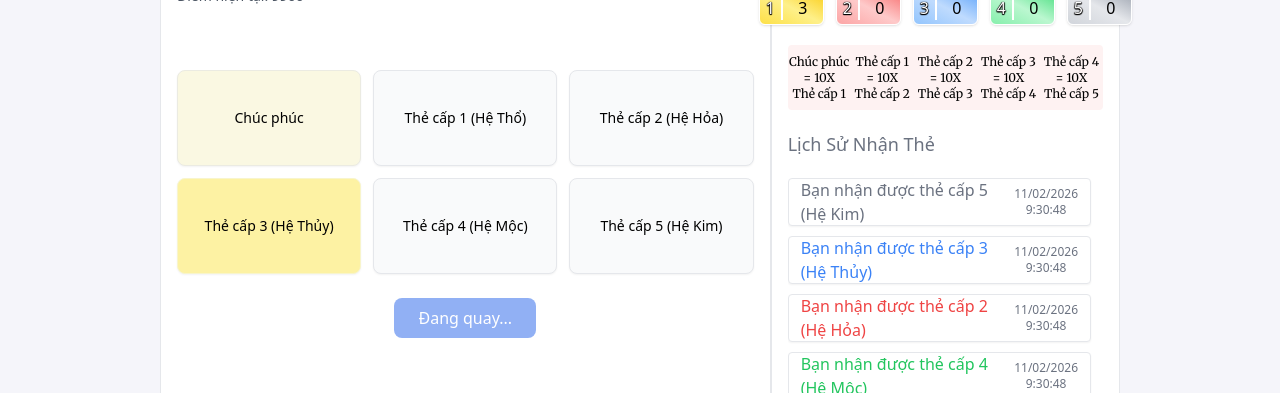
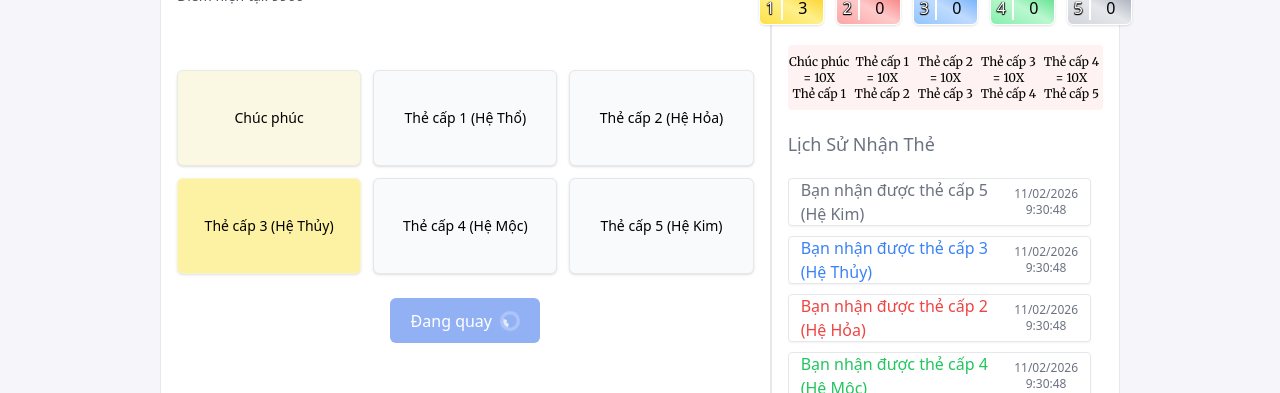
Before and after one commit to SongDuy/web-an-thanh-food, a React (Create React App) app in the folder frontend-web/: page /account/rewards in a window 1280 px wide. Both pictures are taken after a click on the button "Quay (100 điểm)". Shown: the part 254-647 px from the top of the page. Built offline with nearby package versions, Linux system fonts and the light colour scheme; what i18n-iso-countries would draw is missing.

Commit message:
new commit

```diff
--- a/frontend-web/src/pages/account/Rewards.js
+++ b/frontend-web/src/pages/account/Rewards.js
@@ -113,7 +113,7 @@ const AccountRewardsPage = () => {
                             {rewards.map((item, i) => (
                                 <div
                                     key={i}
-                                    className={`h-24 flex items-center justify-center text-center text-sm font-medium rounded-lg border shadow-sm transition-all duration-200
+                                    className={`h-24 flex items-center justify-center text-center text-sm font-medium rounded-md border shadow transition-all duration-200
                                         ${activeIndex === i
                                             ? "bg-yellow-200 border-yellow-100"
                                             : "bg-gray-50"}
@@ -125,21 +125,51 @@ const AccountRewardsPage = () => {
                         </div>
 
                         <div className="w-full flex flex-col items-center justify-center">
-                            {/* Kết quả */}
-                            {result && !spinning && (
-                                <div className="mb-4 text-green-600 font-semibold animate-pulse">
-                                    🎯 Kết quả: {result.name}
-                                </div>
-                            )}
 
                             {/* Nút quay */}
                             <button
                                 onClick={spin}
                                 disabled={spinning}
-                                className="px-6 py-2 rounded-lg bg-blue-600 text-white hover:bg-blue-700 disabled:opacity-50"
+                                className="w-[150px] h-[45px] rounded-md bg-blue-600 text-white font-medium hover:bg-blue-700 disabled:opacity-50 flex items-center justify-center gap-2"
                             >
-                                {spinning ? "Đang quay..." : "Quay (100 điểm)"}
+                                {spinning ? (
+                                    <>
+                                    <span>Đang quay</span>
+
+                                        <svg
+                                            className="animate-spin h-5 w-5 text-white"
+                                            xmlns="http://www.w3.org/2000/svg"
+                                            fill="none"
+                                            viewBox="0 0 24 24"
+                                        >
+                                            <circle
+                                                className="opacity-25"
+                                                cx="12"
+                                                cy="12"
+                                                r="10"
+                                                stroke="currentColor"
+                                                strokeWidth="4"
+                                            />
+                                            <path
+                                                className="opacity-75"
+                                                fill="currentColor"
+                                                d="M4 12a8 8 0 018-8v4a4 4 0 00-4 4H4z"
+                                            />
+                                        </svg>
+
+                                    </>
+                                ) : (
+                                    <span>Quay (100 điểm)</span>
+                                )}
                             </button>
+
+                            {/* Kết quả */}
+                            {result && !spinning && (
+                                <div className="mt-4 text-green-600 font-semibold animate-pulse">
+                                    🎯 Kết quả: {result.name}
+                                </div>
+                            )}
+
                         </div>
 
                     </div>
```
